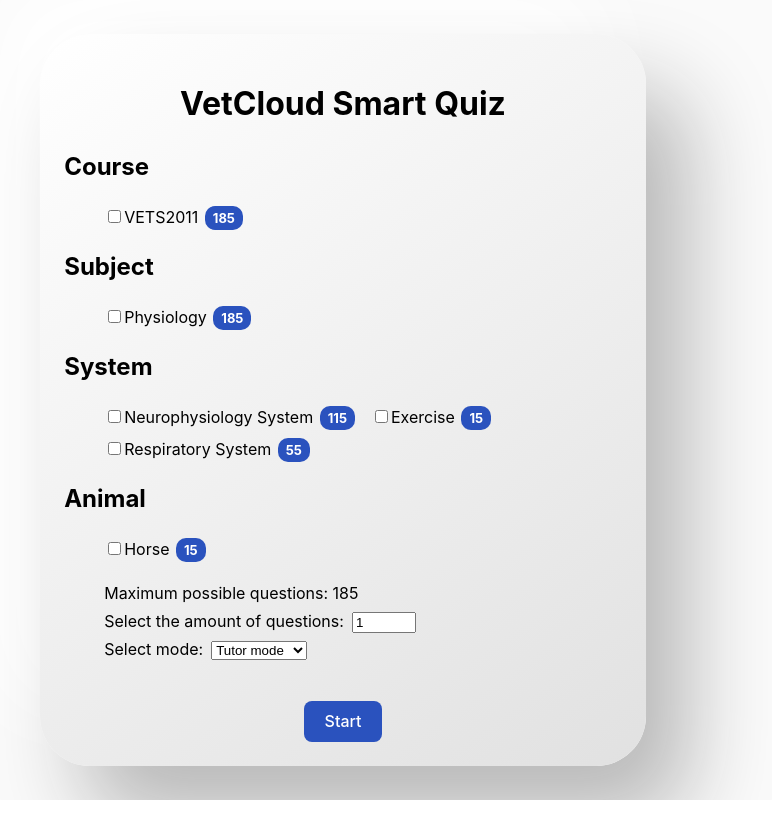
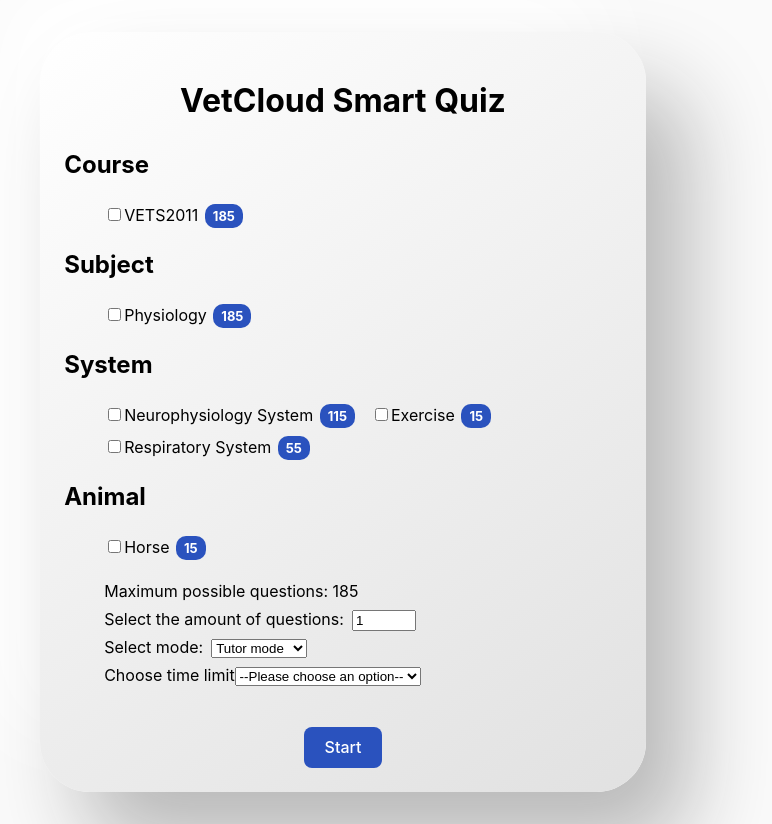
Before and after one commit to UQ-eLIPSE/crucible-components, a Vue app: page / in a window 1280 px wide. Shown: the whole page, without its empty margins (297-1069 px from the left). Before the commit the page ends 800 px from the top, so only its background shows below. Built offline with nearby package versions, Linux system fonts and the light colour scheme.

Commit message:
update dropdown for timer

```diff
--- a/src/App.vue
+++ b/src/App.vue
@@ -15,11 +15,7 @@ const quizQuestions = ref(0);
 const questionsQueue = useQuizStore();
 const quizStarted = ref<boolean>(false);
 
-const handleStartQuiz = ({
-  questionAmount,
-  mode,
-  timeLimit,
-}: StartQuizConfig) => {
+const handleStartQuiz = ({ questionAmount, mode }: StartQuizConfig) => {
   const selectedTags = questionsQueue.getselectedtags();
 
   const questions = getQuestionsBasedOnEnv();
@@ -31,8 +27,6 @@ const handleStartQuiz = ({
   quizQuestions.value = quizAmount.length;
   questionsQueue.initialiseQuiz(quizAmount, mode);
   quizStarted.value = true;
-
-  questionsQueue.setTimeLimit(timeLimit);
 };
 </script>
 
--- /dev/null
+++ b/src/components/DropDownbox.vue
@@ -0,0 +1,38 @@
+<template>
+  <div class="dropdown">
+    <label for="optionName">{{ optionName }}</label>
+    <select id="optionName" name="optionName" @change="handleChange">
+      <option value="">--Please choose an option--</option>
+      <option
+        v-for="option in options"
+        :key="option.value"
+        :value="option.value"
+      >
+        {{ option.value }} {{ option.unit }}
+      </option>
+    </select>
+  </div>
+</template>
+<script setup lang="ts">
+import { ref, defineProps } from "vue";
+import { useQuizStore } from "@/store/QuizStore";
+// Define the props expected from the parent
+
+defineProps<{
+  options: Array<{
+    value: number;
+    label: string;
+    unit: string;
+  }>;
+  optionName: string;
+}>();
+const questionsQueue = useQuizStore();
+const timeLimit = ref(0);
+function handleChange(event: Event) {
+  const target = event.target as HTMLSelectElement;
+  if (target.value) {
+    timeLimit.value = parseFloat(target.value) * 60;
+    questionsQueue.setTimeLimit(timeLimit.value);
+  }
+}
+</script>
--- a/src/components/StartPage.vue
+++ b/src/components/StartPage.vue
@@ -30,21 +30,13 @@
             <option value="Timed">Timed mode</option>
           </select>
         </div>
-        <div
-          v-if="selectedMode.valueOf() === 'Timed'"
-          class="time-limit-container"
-        >
-          <label for="time-limit">Maximum time per questions:</label>
-          <input
-            id="time-limit"
-            v-model.number="timeLimit"
-            type="number"
-            placeholder="i.e. 60 seconds"
-            min="5"
-            max="300"
-          />
-          <span>seconds</span>
-        </div>
+        <DropDownbox
+          :options="[
+            { value: 1.5, label: 'Time Option 1', unit: 'minutes' },
+            { value: 1, label: 'Time Option 2', unit: 'minutes' },
+          ]"
+          :option-name="'Choose time limit'"
+        />
       </div>
     </div>
     <button class="start-button" @click="startQuiz">Start</button>
@@ -54,10 +46,11 @@
 <script setup lang="ts">
 import { ref } from "vue";
 import MCQTagOptions from "@components/MCQ/MCQTagOptions.vue";
+import DropDownbox from "./DropDownbox.vue";
 import { useQuizStore } from "@/store/QuizStore";
 const questionAmount = ref<number>(1);
 const selectedMode = ref<string>("Tutor");
-const timeLimit = ref<number>(60);
+
 const showMaxMsg = ref<boolean>(false);
 const showMaxMsgDelay = 3000;
 const showMaxMsgTimeoutId = ref<number | null>(null);
@@ -68,7 +61,6 @@ const startQuiz = () => {
   emit("start-quiz", {
     questionAmount: questionAmount.value,
     mode: selectedMode.value,
-    timeLimit,
   });
 };
 
```
